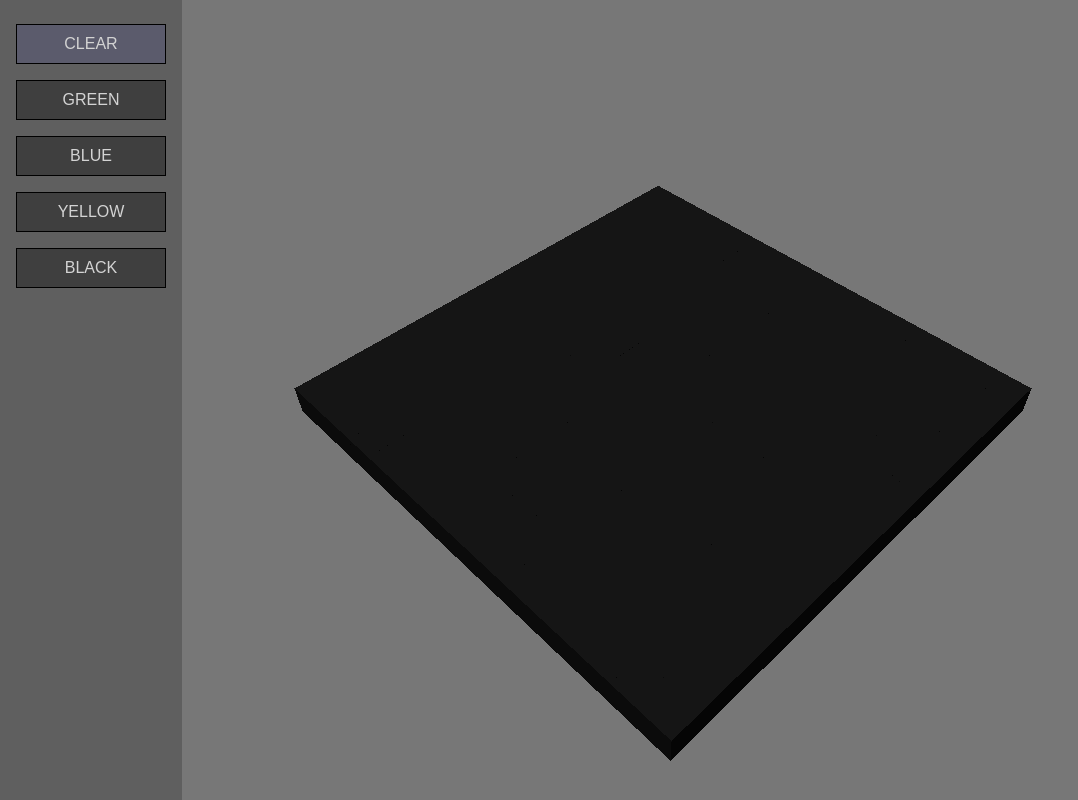
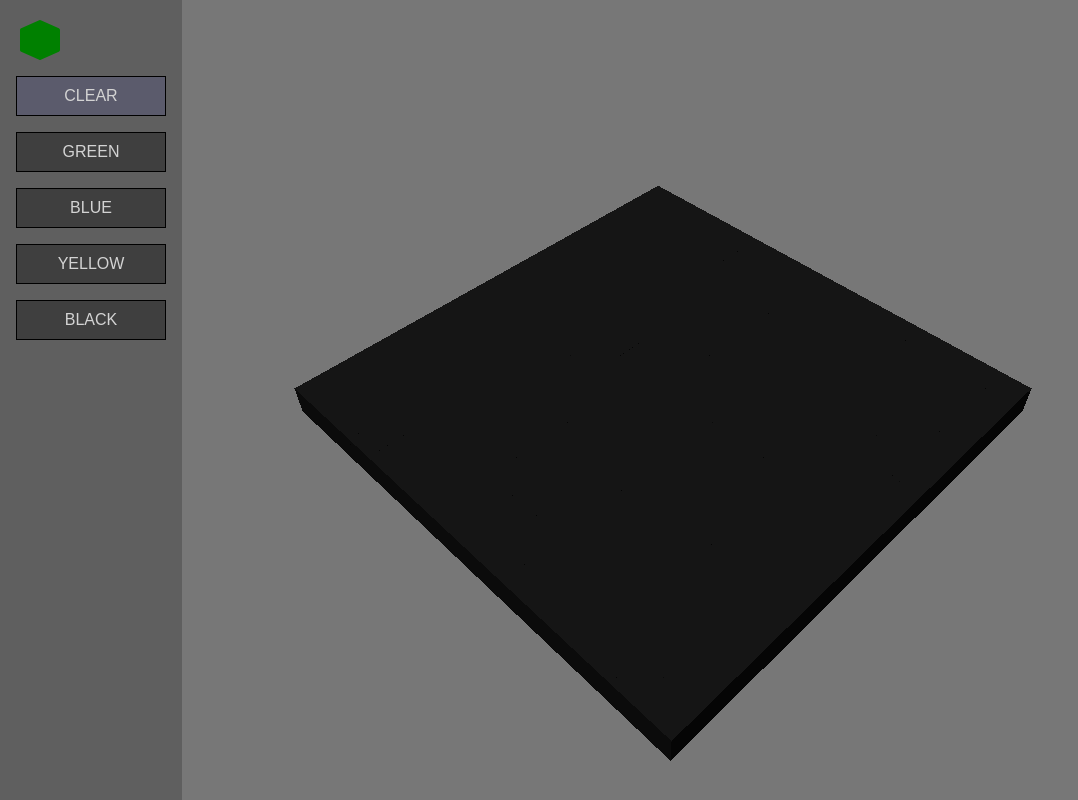
Before and after one commit to kmanikon/Blockscape, a React (Create React App) app in the folder client/: page / in a window 1280 px wide. Shown: the whole page, without its empty margins (0-1078 px from the left). Built offline with nearby package versions, Linux system fonts and the light colour scheme.

Commit message:
Added 3D Cube Svg Component

```diff
--- a/client/src/App.js
+++ b/client/src/App.js
@@ -1,6 +1,8 @@
 import { useState, useEffect, useRef } from 'react';
 
 import { createGame, setActiveToolData } from './components/game.js';
+
+import CubeSvg from './components/CubeSvg';
 
 import './App.css';
 
@@ -33,6 +35,7 @@ function App() {
         </div>
 
         <div id="ui-toolbar">
+          <CubeSvg cubeColor="green"/>
             <button id='button-bulldoze' className="ui-button selected" onClick={() => swapTool('bulldoze') }>CLEAR</button>
             <button id='button-residential' className="ui-button" onClick={() => swapTool('player_block', 0x008000) }>GREEN</button>
             <button id='button-commercial' className="ui-button" onClick={() => swapTool('player_block', 0x0000FF)}>BLUE</button>
--- /dev/null
+++ b/client/src/components/CubeSvg.jsx
@@ -0,0 +1,28 @@
+const CubeSvg = ({ cubeColor }) => (
+    <svg
+        xmlns="http://www.w3.org/2000/svg"
+        width="48"
+        height="48"
+        viewBox="0 0 24 24"
+        //style={{ fill: 'rgba(0, 0, 0, 1)', transform: '', msFilter: '' }}
+    >
+        {/* Top side of the cube */}
+        <path
+            d="M12 4.095L18.538 7 12 9.905l-1.308-.581L5.463 7 12 4.095z"
+            fill={cubeColor}  // Change color of the top side
+
+        />
+        {/* Front side of the cube */}
+        <path
+            d="M21.406 6.086l-9-4a1.001 1.001 0 0 0-.813 0l-9 4c-.02.009-.034.024-.054.035-.028.014-.058.023-.084.04-.022.015-.039.034-.06.05a.87.87 0 0 0-.19.194c-.02.028-.041.053-.059.081a1.119 1.119 0 0 0-.076.165c-.009.027-.023.052-.031.079A1.013 1.013 0 0 0 2 7v10c0 .396.232.753.594.914l9 4c.13.058.268.086.406.086a.997.997 0 0 0 .402-.096l.004.01 9-4A.999.999 0 0 0 22 17V7a.999.999 0 0 0-.594-.914z"
+            fill={cubeColor}  // Change color of the front side
+        />
+        {/* Right side of the cube */}
+        <path
+            d="M4 16.351V8.539l7 3.111v7.811l-7-3.11zm9 3.11V11.65l7-3.111v7.812l-7 3.11z"
+            fill={cubeColor}  // Change color of the right side
+        />
+    </svg>
+);
+
+export default CubeSvg;
```
